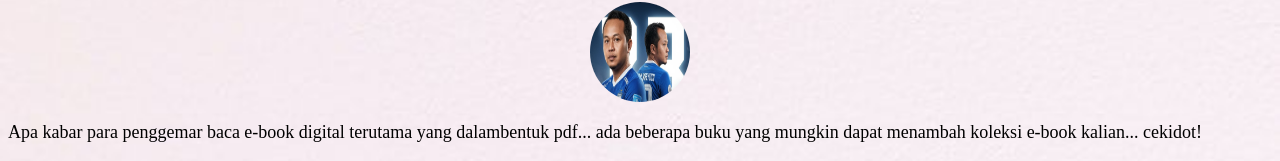
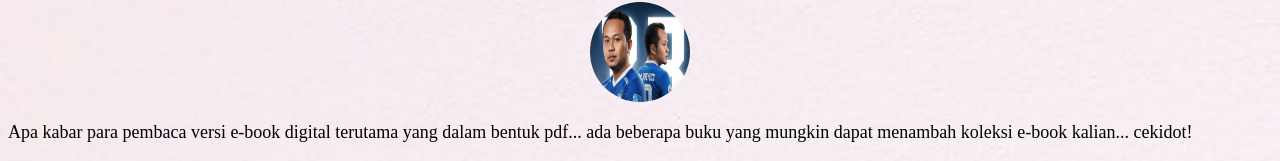
Before and after one commit to irwan-aps/book, a plain HTML site: page index.html in a window 1280 px wide. Shown: the part 99-260 px from the top of the page. Drawn offline with Linux system fonts and the light colour scheme.

Commit message:
Update index.html

```diff
--- a/index.html
+++ b/index.html
@@ -14,7 +14,7 @@
   <h1><p style="text-align: center;"><font size="6">Kompilasi Buku Format PDF</font></h1> </p>
    <p style="text-align: center;"><img src="bola.jpeg" class="satu"></p>
 <style type="text/css">body{background-image: url(basic.jpg); background-repeat: no-repeat; background-attachment: fixed; background-size: cover;</style>
-  <p><font size="4">Apa kabar para penggemar baca e-book digital terutama yang dalambentuk pdf... ada beberapa buku yang mungkin dapat menambah koleksi e-book kalian... cekidot!</font></p>
+  <p><font size="4">Apa kabar para pembaca versi e-book digital terutama yang dalam bentuk pdf... ada beberapa buku yang mungkin dapat menambah koleksi e-book kalian... cekidot!</font></p>
   <ol>
 <a href="Maryam Bunda Suci Sang Nabi.pdf" target="_blank"><font size="4"><li>Mariyam Bunda Suci Sang Nabi</li></font></a>
 <a href="Asiyah, Sang Mawar Gurun Firaun.pdf" target="_blank"><font size="4"><li>Asiyah Sang Mawar Gurun</li></font></a>
```
